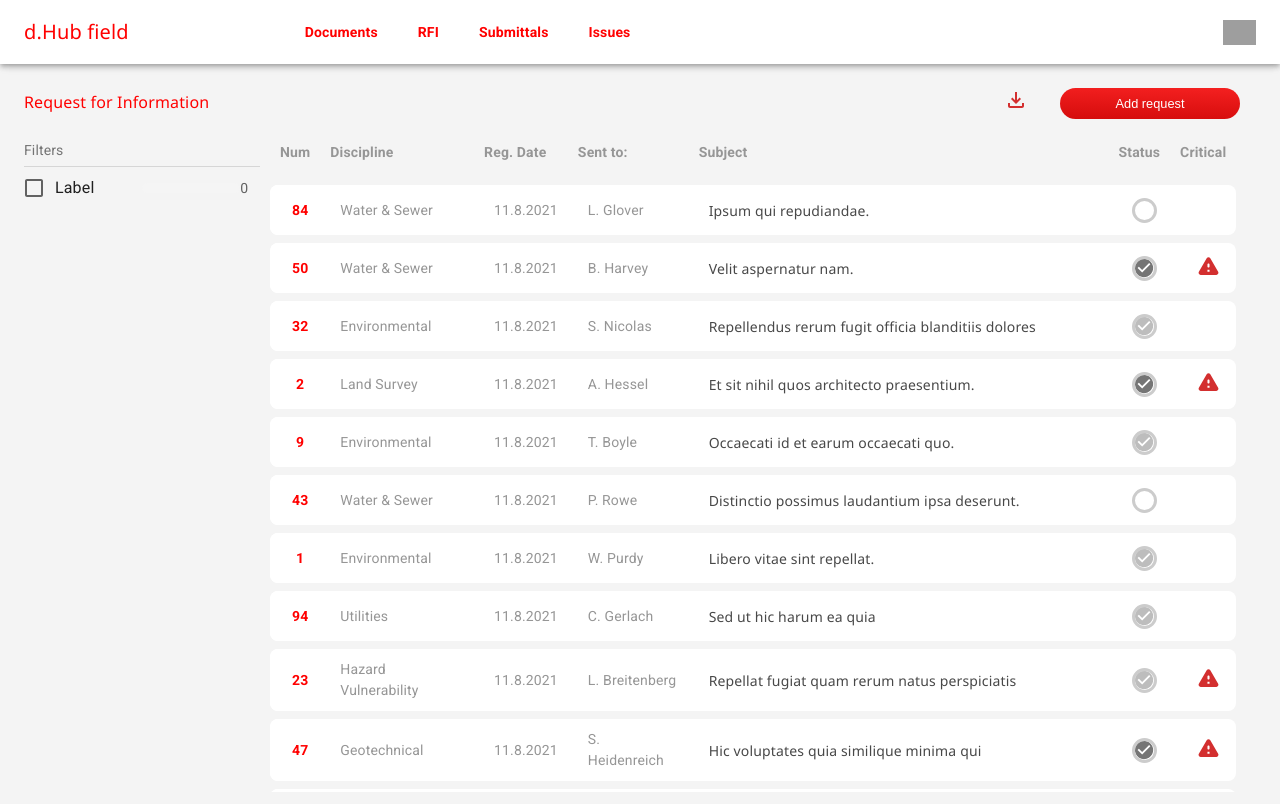
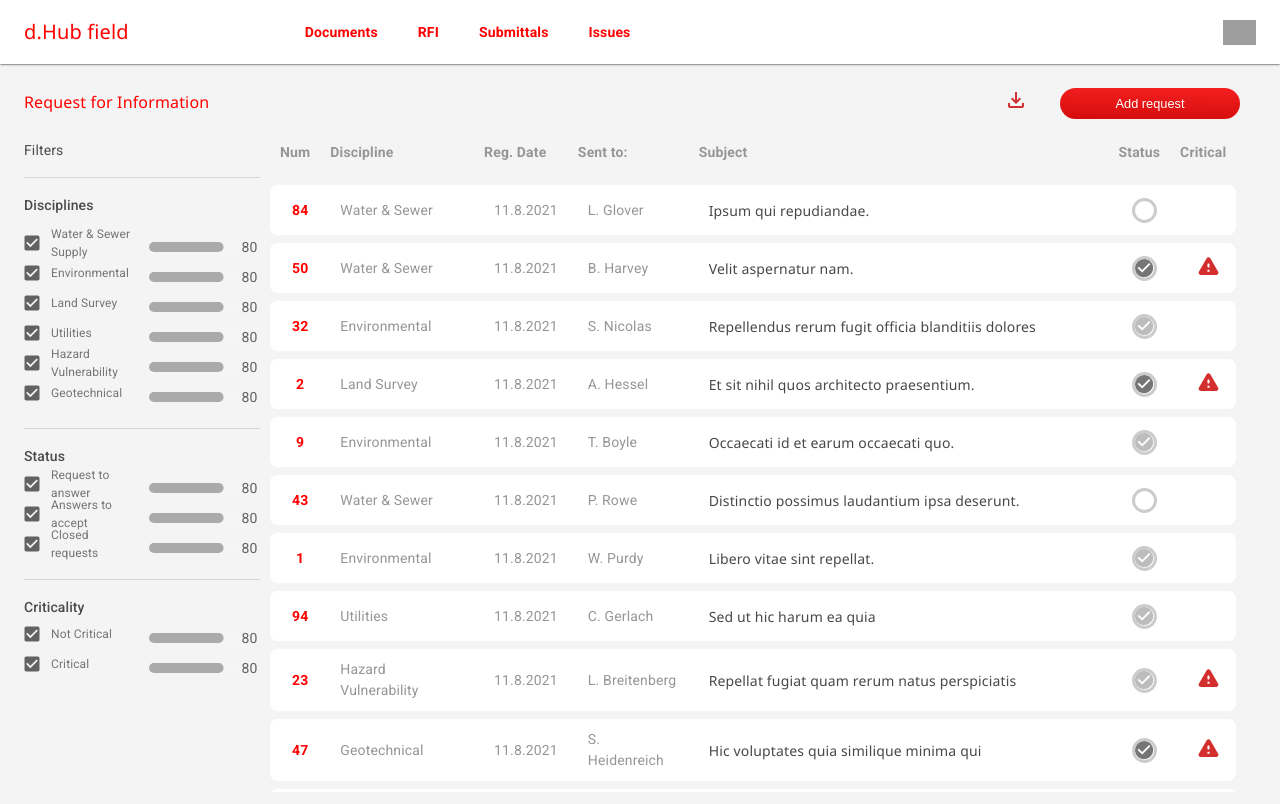
Before and after one commit to davidcastillog/react-message-panel, a React (Create React App) app: page / in a window 1280 px wide. Shown: the top 804 px of the page. Built offline with nearby package versions, Linux system fonts and the light colour scheme; grey boxes are pictures that could not be loaded.

Commit message:
Filters unique values for checkboxes design

```diff
--- /dev/null
+++ b/src/components/Filters/Filters.css
@@ -0,0 +1,12 @@
+.MuiFormControlLabel-label {
+  font-size: 12px !important;
+  color: #757575;
+}
+
+.progress-bar{
+    padding-left: 0 !important;
+}
+
+.filter-checkline{
+  padding-top: 88px!important;
+}
--- a/src/components/Filters/Filters.jsx
+++ b/src/components/Filters/Filters.jsx
@@ -1,3 +1,5 @@
+import "./Filters.css";
+import { useState, useEffect } from "react";
 import { QuantityLine } from "../QuantityLine/QuantityLine";
 import FormGroup from "@mui/material/FormGroup";
 import FormControlLabel from "@mui/material/FormControlLabel";
@@ -6,7 +8,45 @@ import Divider from "@mui/material/Divider";
 import Typography from "@mui/material/Typography";
 import Grid from "@mui/material/Grid";
 
-const Filters = ({ label, value }) => {
+const Filters = ({ messages, setFilteredMessages }) => {
+  const [discipline, setDiscipline] = useState([]);
+  const [status, setStatus] = useState([]);
+  const [criticality, setCriticality] = useState([]);
+
+  // Filter unique keys from array to display categories in filter checkboxes
+  useEffect(() => {
+    const uniqueDiscipline = [
+      ...new Set(messages.map((message) => message.discipline)),
+    ];
+    const uniqueStatus = [
+      ...new Set(
+        messages.map((message) => {
+          if (message.status === "answered") {
+            return "Request to answer";
+          } else if (message.status === "submited") {
+            return "Closed requests";
+          } else {
+            return "Answers to accept";
+          }
+        })
+      ),
+    ];
+    const uniqueCriticality = [
+      ...new Set(
+        messages.map((message) => {
+          if (!message.critical) {
+            return "Not Critical";
+          } else {
+            return "Critical";
+          }
+        })
+      ),
+    ];
+    setDiscipline(uniqueDiscipline);
+    setStatus(uniqueStatus);
+    setCriticality(uniqueCriticality);
+  }, [messages]);
+
   return (
     <>
       <Typography
@@ -19,26 +59,99 @@ const Filters = ({ label, value }) => {
       <Typography
         variant="body1"
         gutterBottom
-        sx={{ fontSize: "14px", color: "#757575" }}
+        sx={{ fontSize: "14px", color: "#4b4b4b", mb: 2 }}
       >
         Filters
       </Typography>
       <Divider />
-      <FormGroup>
+      <Typography
+        variant="h6"
+        gutterBottom
+        sx={{ fontSize: "14px", color: "#4b4b4b", pt: 2, mb:2 }}
+      >
+        Disciplines
+      </Typography>
+      <FormGroup sx={{ mb: 2 }}>
+        {discipline.map((discipline) => (
           <Grid
+            container
+            key={discipline}
             spacing={12}
             sx={{ display: "flex", direction: "row", alignItems: "center" }}
           >
-          <Grid item xs={6} sm={6}>
+            <Grid item xs={8} sm={8} className="filter-checkline">
               <FormControlLabel
-              control={<Checkbox />}
-              label={label}
+                control={<Checkbox size="small" color="default" defaultChecked />}
+                label={discipline}
+                className="checkbox-label"
+                value={discipline}
               />
             </Grid>
-          <Grid item xs={6} sm={6}>
-            <QuantityLine value={value} />
+            <Grid item xs={4} sm={4} className="progress-bar">
+              <QuantityLine value={80} />
             </Grid>
           </Grid>
+        ))}
+      </FormGroup>
+      <Divider />
+      <Typography
+        variant="h6"
+        gutterBottom
+        sx={{ fontSize: "14px", color: "#4b4b4b", pt: 2 }}
+      >
+        Status
+      </Typography>
+      <FormGroup sx={{ mb: 2 }}>
+        {status.map((status) => (
+          <Grid
+            container
+            key={status}
+            spacing={12}
+            sx={{ display: "flex", direction: "row", alignItems: "center" }}
+          >
+            <Grid item xs={8} sm={8} className="filter-checkline">
+              <FormControlLabel
+                control={<Checkbox size="small" color="default" defaultChecked />}
+                label={status}
+                className="checkbox-label"
+                value={status}
+              />
+            </Grid>
+            <Grid item xs={4} sm={4} className="progress-bar">
+              <QuantityLine value={80} />
+            </Grid>
+          </Grid>
+        ))}
+      </FormGroup>
+      <Divider />
+      <Typography
+        variant="h6"
+        gutterBottom
+        sx={{ fontSize: "14px", color: "#4b4b4b", pt: 2 }}
+      >
+        Criticality
+      </Typography>
+      <FormGroup sx={{ mb: 2 }}>
+        {criticality.map((criticality) => (
+          <Grid
+            container
+            key={criticality}
+            spacing={12}
+            sx={{ display: "flex", direction: "row", alignItems: "center" }}
+          >
+            <Grid item xs={8} sm={8} className="filter-checkline">
+              <FormControlLabel
+                control={<Checkbox size="small" color="default" defaultChecked />}
+                label={criticality}
+                className="checkbox-label"
+                value={criticality}
+              />
+            </Grid>
+            <Grid item xs={4} sm={4} className="progress-bar">
+              <QuantityLine value={80} />
+            </Grid>
+          </Grid>
+        ))}
       </FormGroup>
     </>
   );
--- a/src/components/MessageCard/MessageCard.jsx
+++ b/src/components/MessageCard/MessageCard.jsx
@@ -24,7 +24,7 @@ export default function MessageCard({ messageSelected, setMessageSelected }) {
   };
 
   return (
-    <Card sx={{ width: 350 }}>
+    <Card sx={{ width: 350 }} elevation={3}>
       <CardContent>
         <IconButton
           sx={{ position: "relative", left: "275px" }}
--- a/src/components/NavBar/NavBar.jsx
+++ b/src/components/NavBar/NavBar.jsx
@@ -14,7 +14,7 @@ const NavBar = () => {
   const pages = ["Documents", "RFI", "Submittals", "Issues"];
 
   return (
-    <AppBar position="sticky" style={{ background: "#ffffff" }}>
+    <AppBar position="sticky" style={{ background: "#ffffff" }} elevation={1}>
       <Container maxWidth="xl">
         <Toolbar disableGutters>
           <Typography
@@ -97,10 +97,8 @@ const NavBar = () => {
               </Typography>
             ))}
           </Box>
-          <Box sx={{ flexGrow: 0 }}>
-            <IconButton sx={{ p: 0 }}>
-              <img src={ArupLogo} alt="avatar" height={25} />
-            </IconButton>
+          <Box sx={{ flexGrow: 0, pt: 1 }}>
+            <img src={ArupLogo} alt="avatar" height={25} />
           </Box>
         </Toolbar>
       </Container>
--- a/src/components/QuantityLine/QuantityLine.jsx
+++ b/src/components/QuantityLine/QuantityLine.jsx
@@ -5,7 +5,7 @@ import LinearProgress, {
 import Typography from "@mui/material/Typography";
 import Grid from "@mui/material/Grid";
 
-export const QuantityLine = ({ value, type }) => {
+export const QuantityLine = ({ value }) => {
   const BorderLinearProgress = styled(LinearProgress)(({ theme }) => ({
     height: 10,
     borderRadius: 5,
@@ -14,27 +14,25 @@ export const QuantityLine = ({ value, type }) => {
     },
     [`& .${linearProgressClasses.bar}`]: {
       borderRadius: 5,
-      backgroundColor: "#1a90ff",
+      backgroundColor: "#aaaaaa",
     },
   }));
 
   return (
     <>
       <Grid
-        spacing={12}
+        container
         sx={{ display: "flex", direction: "row", alignItems: "center" }}
       >
         <Grid item xs={10} sm={10}>
           <BorderLinearProgress variant="determinate" value={value} />
         </Grid>
         <Grid item xs={2} sm={2}>
-          <Typography>
-            <Typography
-              style={{ display: "inline-block" }}
-              variant="body2"
-              color="text.secondary"
-            >{`${Math.round(value)}`}</Typography>
-          </Typography>
+          <Typography
+            style={{ display: "inline-block" }}
+            variant="body2"
+            color="text.secondary"
+          >{`${Math.round(value)}`}</Typography>
         </Grid>
       </Grid>
     </>
--- a/src/views/Home.jsx
+++ b/src/views/Home.jsx
@@ -12,15 +12,16 @@ import Grid from "@mui/material/Grid";
 export const Home = () => {
   const [messages, setMessages] = useState([]);
   const [messageSelected, setMessageSelected] = useState({});
-  const [messagePanelWidth, setmessagePanelWidth] = useState(10);
-  console.log(messages);
+  const [filteredMessages, setFilteredMessages] = useState([]);
+  const [panelWidth, setPanelWidth] = useState(10);
+  console.log(messages)
 
   // Handle new window when message is selected
   const handleNewWindow = () => {
     if (messageSelected.num) {
-      setmessagePanelWidth(6);
+      setPanelWidth(6);
     } else {
-      setmessagePanelWidth(9);
+      setPanelWidth(9);
     }
   };
 
@@ -39,12 +40,12 @@ export const Home = () => {
             sm={3}
             style={{ maxHeight: "100vh", overflow: "auto" }}
           >
-            <Filters label={"Label"} value={0} />
+            <Filters label={"Label"} value={0} messages={messages} />
           </Grid>
           <Grid
             item
             xs={12}
-            sm={messagePanelWidth}
+            sm={panelWidth}
             style={{ maxHeight: "100vh", overflow: "auto" }}
             className="panel-grid"
           >
```
Also changed, not shown: 1 other file (tests, documents, lock files or other folders). Lines whose indentation alone changed are shown as unchanged.
